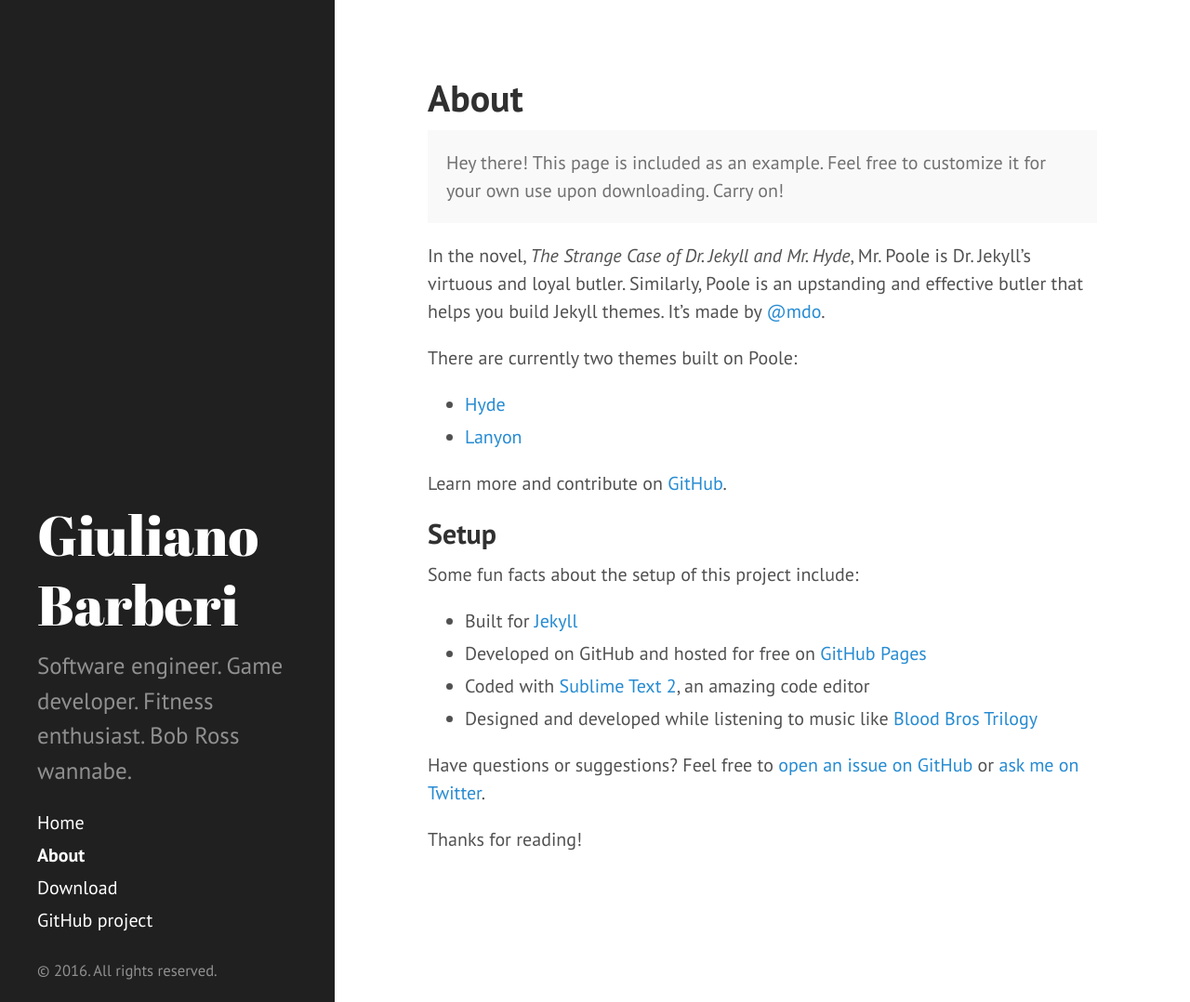
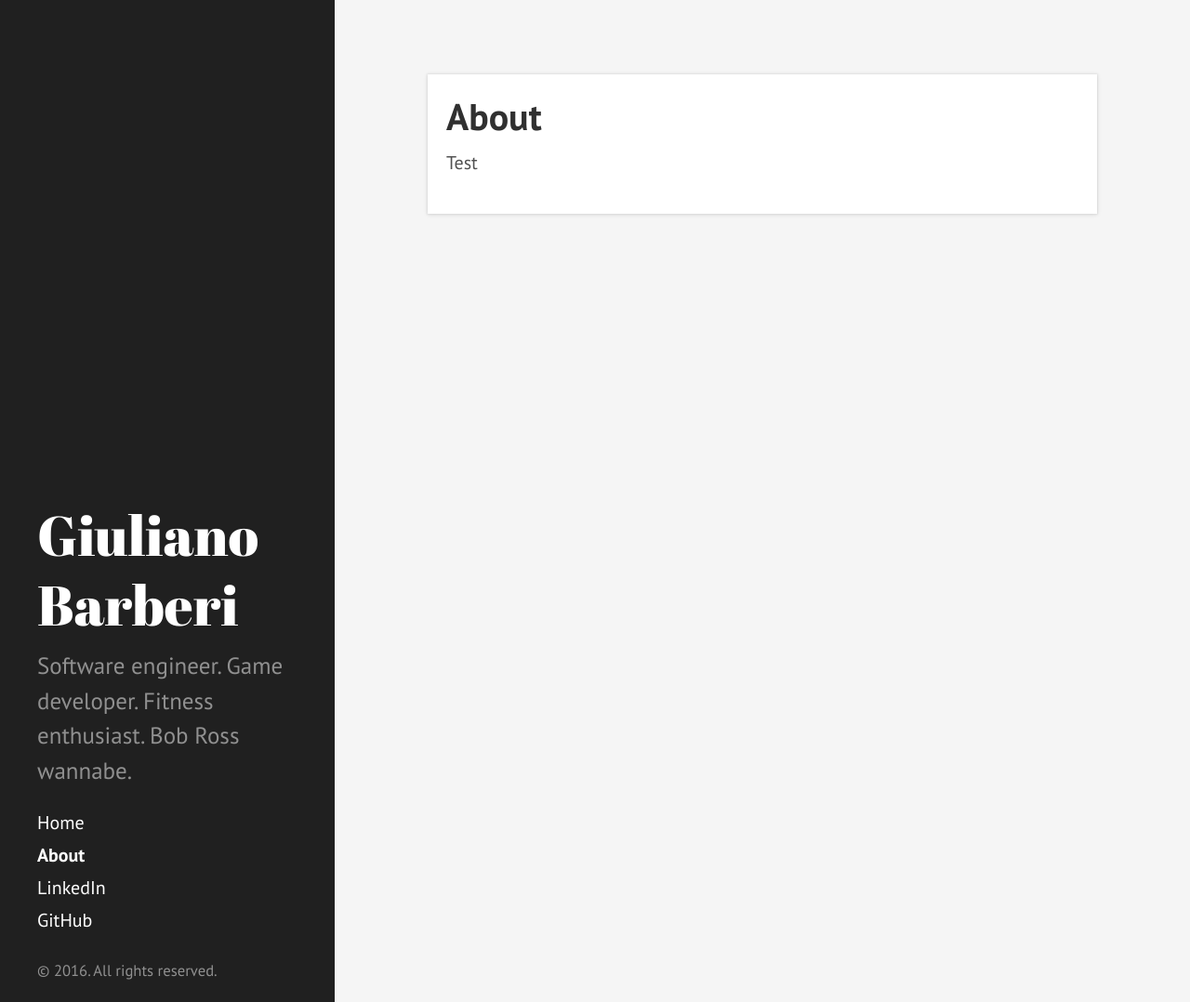
Before and after one commit to giulianob/blog, a Jekyll site: the page built from about.md, in a window 1280 px wide and 1078 px high. Shown: the whole window at 93% size. Built offline with Jekyll 4.4.1, drawn with Linux system fonts in a browser that asks for light colours.

Commit message:
Changing styling

```diff
--- a/_includes/sidebar.html
+++ b/_includes/sidebar.html
@@ -20,8 +20,8 @@
         {% endif %}
       {% endfor %}
 
-      <a class="sidebar-nav-item" href="{{ site.github.repo }}/archive/v{{ site.version }}.zip">Download</a>
-      <a class="sidebar-nav-item" href="{{ site.github.repo }}">GitHub project</a>
+      <a class="sidebar-nav-item" href="{{ site.linkedin }}">LinkedIn</a>
+      <a class="sidebar-nav-item" href="{{ site.github.repo }}">GitHub</a>
     </nav>
 
     <small>
--- a/about.md
+++ b/about.md
@@ -3,28 +3,4 @@ layout: page
 title: About
 ---
 
-<p class="message">
-  Hey there! This page is included as an example. Feel free to customize it for your own use upon downloading. Carry on!
-</p>
-
-In the novel, *The Strange Case of Dr. Jekyll and Mr. Hyde*, Mr. Poole is Dr. Jekyll's virtuous and loyal butler. Similarly, Poole is an upstanding and effective butler that helps you build Jekyll themes. It's made by [@mdo](https://twitter.com/mdo).
-
-There are currently two themes built on Poole:
-
-* [Hyde](http://hyde.getpoole.com)
-* [Lanyon](http://lanyon.getpoole.com)
-
-Learn more and contribute on [GitHub](https://github.com/poole).
-
-## Setup
-
-Some fun facts about the setup of this project include:
-
-* Built for [Jekyll](http://jekyllrb.com)
-* Developed on GitHub and hosted for free on [GitHub Pages](https://pages.github.com)
-* Coded with [Sublime Text 2](http://sublimetext.com), an amazing code editor
-* Designed and developed while listening to music like [Blood Bros Trilogy](https://soundcloud.com/maddecent/sets/blood-bros-series)
-
-Have questions or suggestions? Feel free to [open an issue on GitHub](https://github.com/poole/poole/issues/new) or [ask me on Twitter](https://twitter.com/mdo).
-
-Thanks for reading!
+Test
--- a/css/custom-blog.css
+++ b/css/custom-blog.css
@@ -2,3 +2,28 @@
     font-size: 3rem;
     font-weight: normal;
 }
+
+body {
+  background-color: #F5F5F5;
+}
+
+article {
+  background-color: white;
+  padding: 20px;
+  box-shadow: 0px 0px 2px 1px rgba(0, 0, 0, 0.06), 0px 1px 5px rgba(0, 0, 0, 0.1);
+}
+
+@media (min-width: 48em) {
+  .content {
+    max-width: 38rem;
+    margin-left: 19rem;
+    margin-right: 1rem;
+  }
+}
+
+@media (min-width: 64em) {
+  .content {
+    margin-left: 22rem;
+    margin-right: 4rem;
+  }
+}
```
